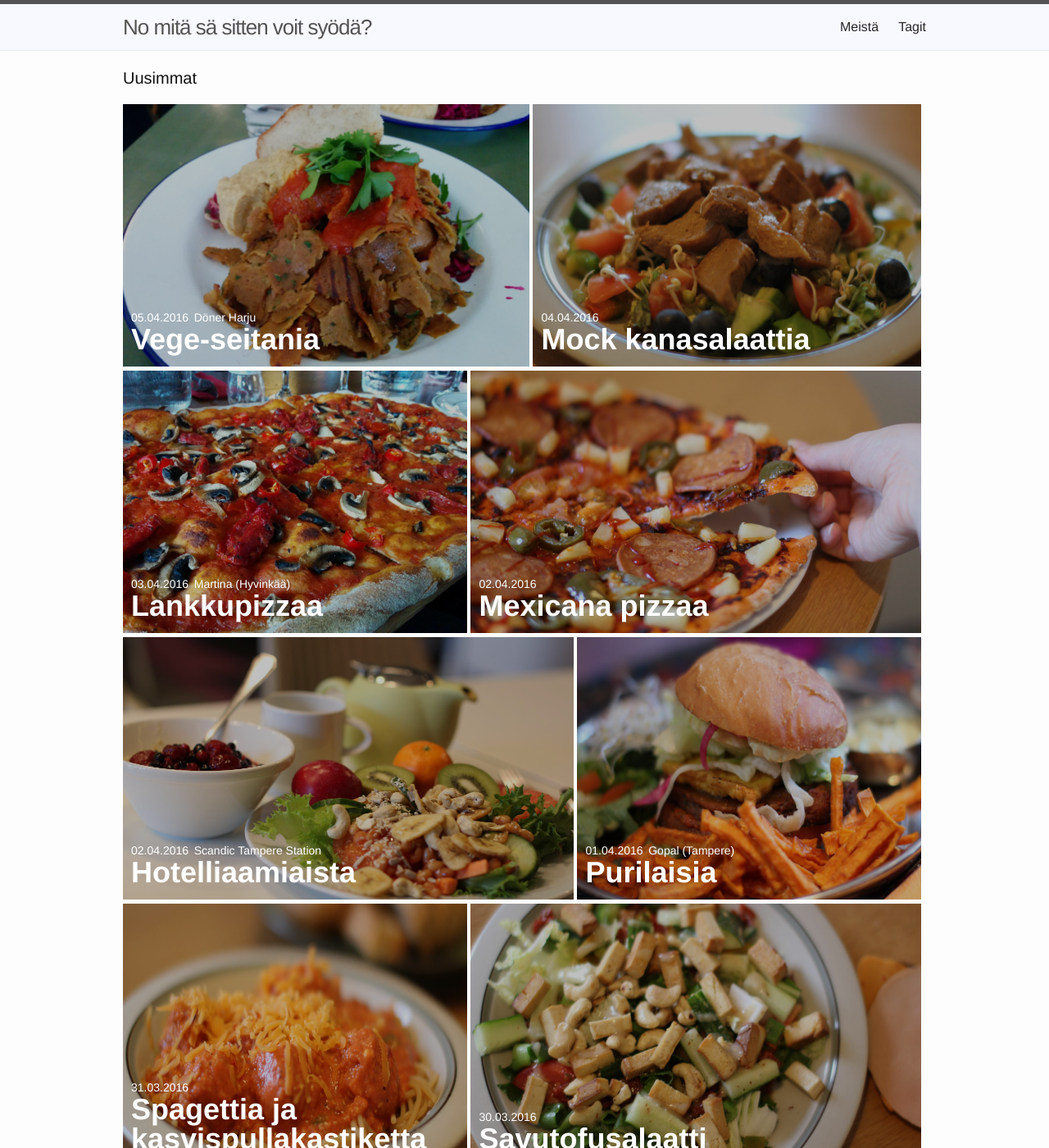
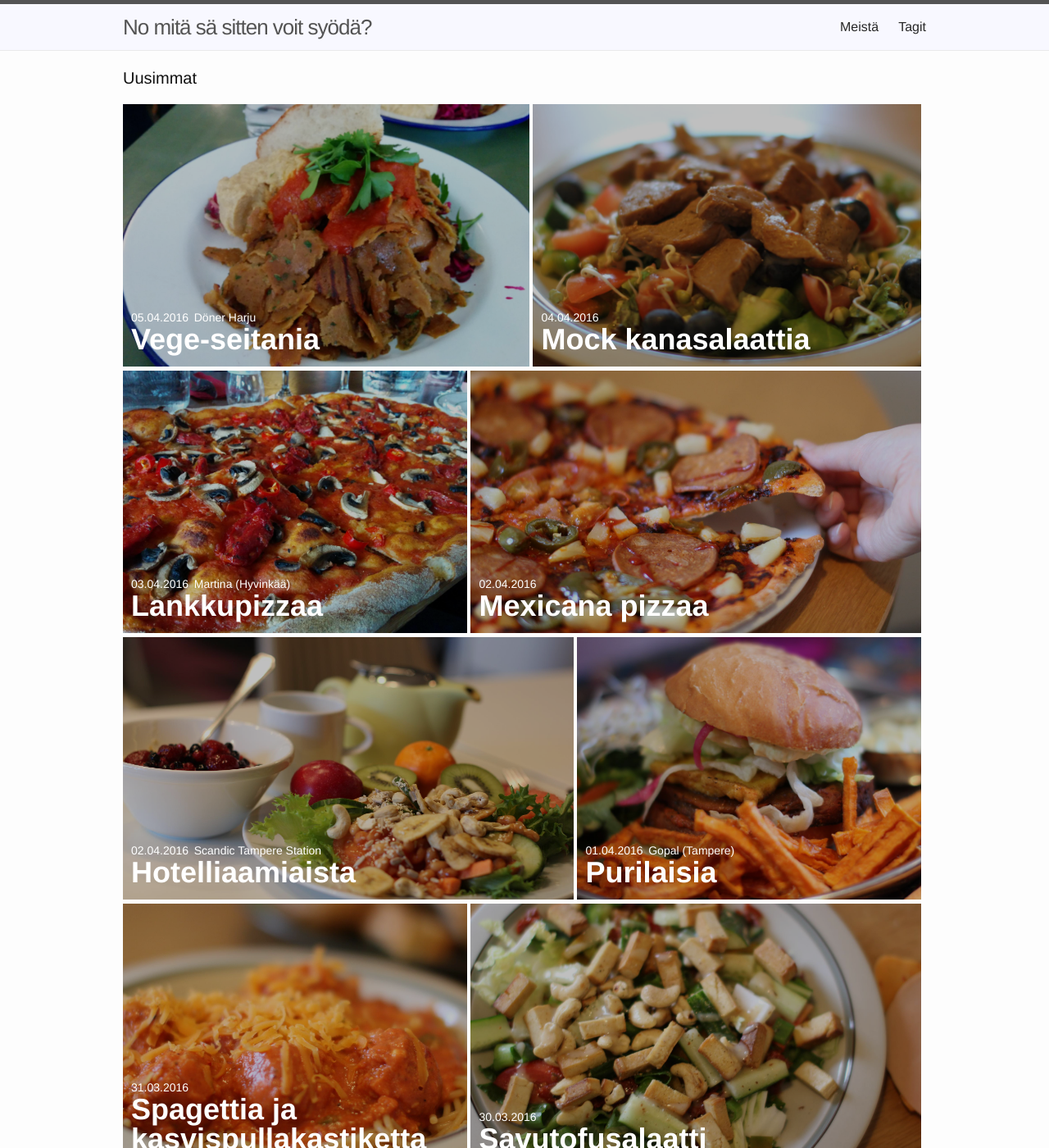
Before and after one commit to nmssvs/nmssvs.github.io, a Jekyll site: the page built from index.html, in a window 1280 px wide and 1400 px high. Shown: the whole window at 82% size. Built offline with Jekyll 4.4.1, drawn with Linux system fonts in a browser that asks for light colours; the list of posts is cut into pages by our own code.

Commit message:
fix bug where cropped images were resized instead of cropped

```diff
--- a/_sass/_layout.scss
+++ b/_sass/_layout.scss
@@ -247,6 +247,7 @@
 
     > img {
       height: 320px;
+      max-width: none;
       filter: brightness(75%);
     }
 
--- a/script/postlist.js
+++ b/script/postlist.js
@@ -17,8 +17,10 @@ function resizeEveryOtherPair(imgContainers, postListWidth) {
     }
 
     function cropImage(image, cropWidth) {
+        console.log(image.offsetWidth)
         var cutMargin = (cropWidth - image.offsetWidth) / 2
-        image.style.margin = cutMargin + ' 0 0 ' + cutMargin
+        image.style.margin = '0 ' + cutMargin + 'px 0 ' + cutMargin +'px'
+        console.log(cutMargin, image.offsetWidth)
     }
 
     function setContainerWidth(container, width) {
@@ -37,8 +39,10 @@ function resizeEveryOtherPair(imgContainers, postListWidth) {
 
     function setContainerWidthBasedOnNextImage(container, nextImgWidth) {
         if (nextImgWidth > MAX_WIDTH) {
+            cropImage(imageUnder(container), postListWidth - MAX_WIDTH)
             setContainerWidth(container, postListWidth - MAX_WIDTH)
         } else {
+            cropImage(imageUnder(container), postListWidth - nextImgWidth)
             setContainerWidth(container, postListWidth - nextImgWidth)
         }
     }
@@ -49,7 +53,7 @@ function resizeEveryOtherPair(imgContainers, postListWidth) {
         } else if (i % 2 == 0 && i < imgContainers.length - 1) {
             setContainerWidthBasedOnNextImage(container, ithImageWidth(i+1))
         } else {
-            setContainerWidth(container, postListWidth - ithImageWidth(i-1))
+            setContainerWidthBasedOnNextImage(container, ithImageWidth(i-1))
         }
     })
 }
```
